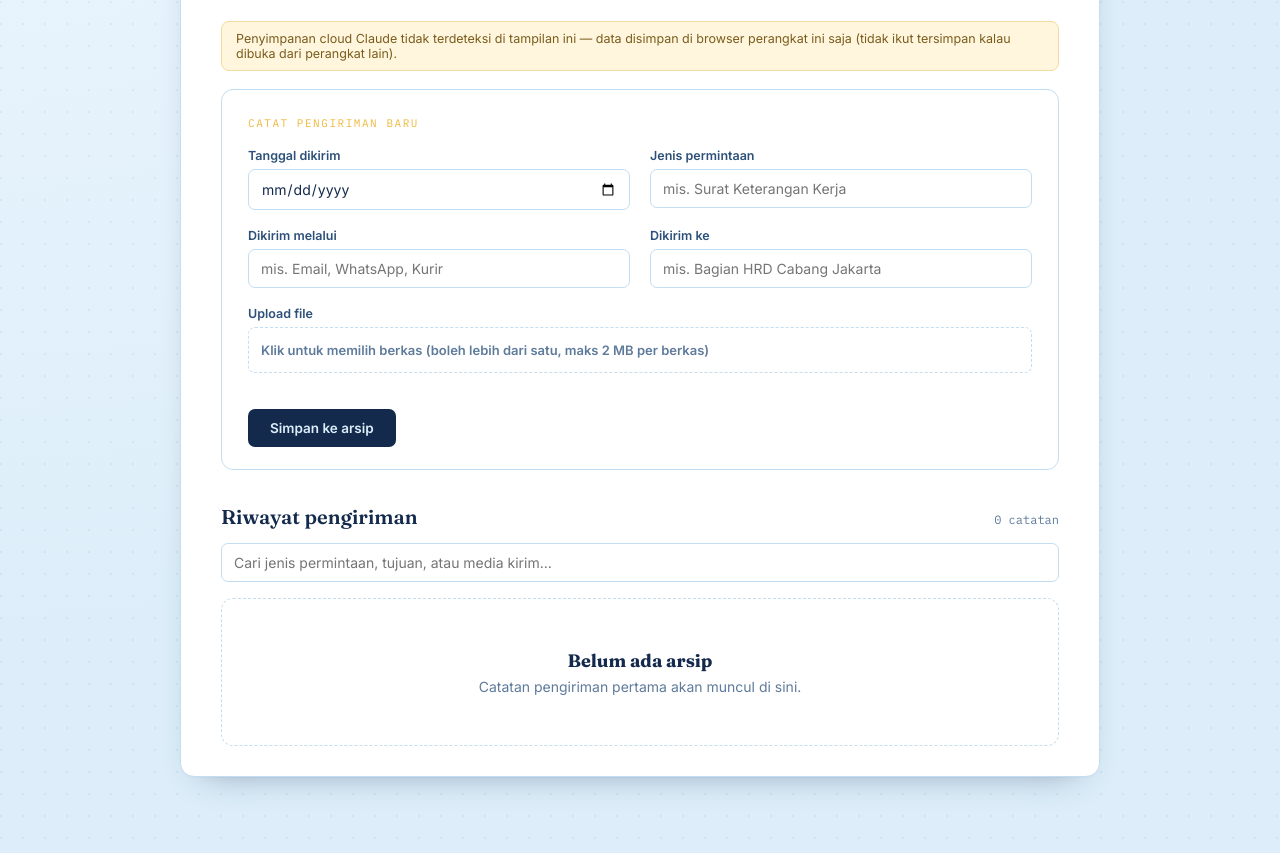
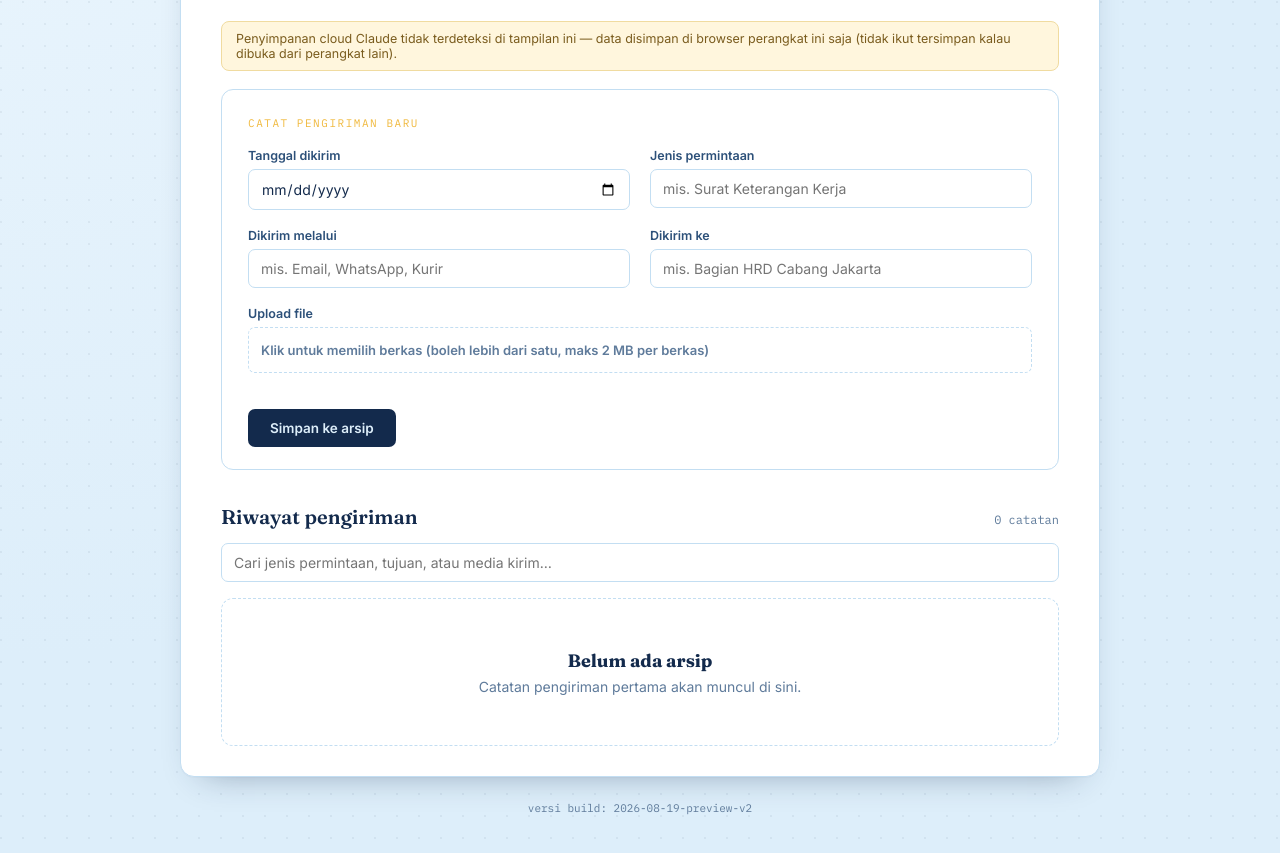
Before and after one commit to ifrs-amp/Arsippengirimanfile, a plain HTML site: page index.html in a window 1280 px wide. Shown: the part 219-1072 px from the top of the page. Drawn offline with Linux system fonts and the light colour scheme.

Commit message:
index.html

```diff
--- a/index.html
+++ b/index.html
@@ -890,5 +890,6 @@ form.addEventListener('submit', async (e) => {
 
 loadEntries();
 </script>
+<p style="text-align:center;font-family:'IBM Plex Mono',monospace;font-size:11px;color:var(--muted);margin-top:24px;">versi build: 2026-08-19-preview-v2</p>
 </body>
 </html>
```
